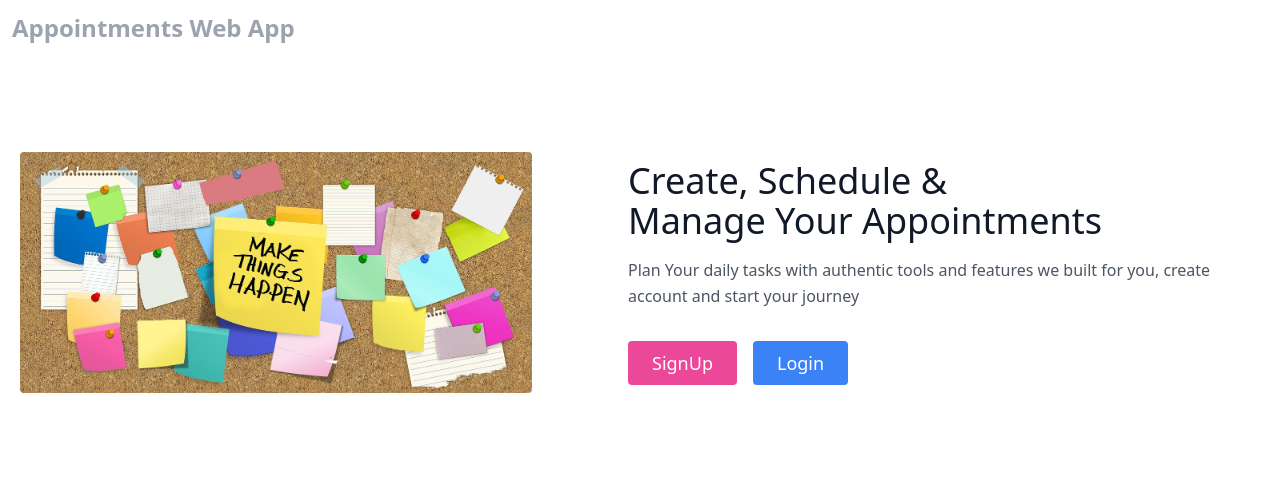
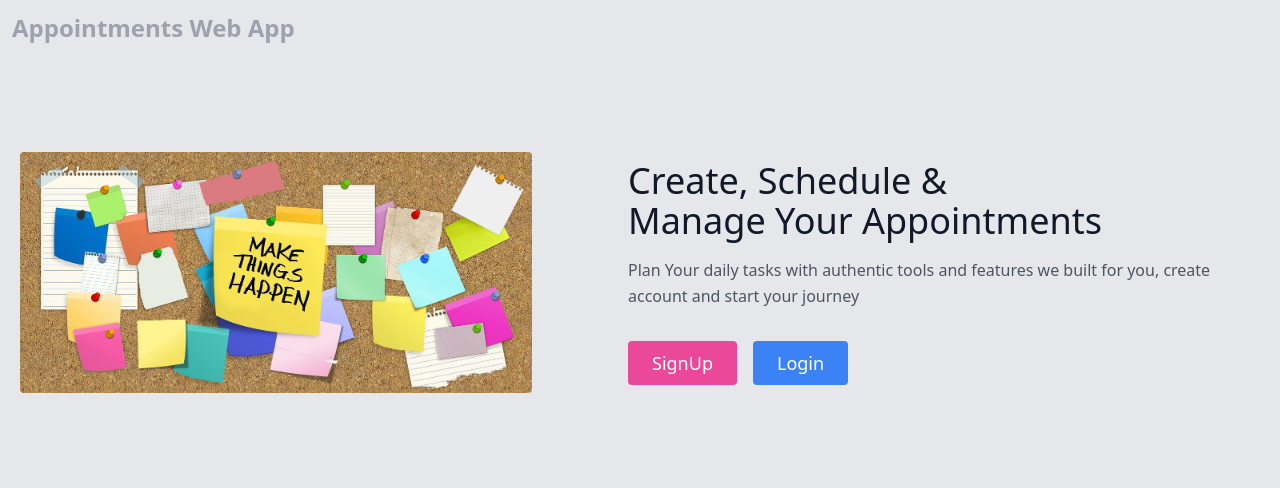
Before and after one commit to nithish1018/ScheduleEase, a Node project: template views/index.ejs in a window 1280 px wide. Shown: the top 488 px of the page. Run offline with Node 20 templates, Linux system fonts and the light colour scheme; the template is opened without the code that fills it, so the values that code supplies are empty; some libraries are stand-ins or nearby versions.

Commit message:
Added ui color

```diff
--- a/views/PasswordReset.ejs
+++ b/views/PasswordReset.ejs
@@ -10,7 +10,7 @@
     <link href="./css/style.css" rel="stylesheet">
 
 </head>
-<body>
+<body class="bg-gray-200" >
 
             <%- include('header.ejs') %>
 
--- a/views/editAppointment.ejs
+++ b/views/editAppointment.ejs
@@ -9,7 +9,7 @@
     <title> Edit Appointment</title>
 
 </head>
-<body>
+<body class="bg-gray-200" >
     <%- include('header.ejs') %>
     <div class="relative mx-auto mb-8 w-fit">
         <% if(messages && messages.error && messages.error.length > 0)  { %>
--- a/views/index.ejs
+++ b/views/index.ejs
@@ -9,7 +9,7 @@
     <script src="https://cdn.tailwindcss.com"></script>
 
 </head>
-<body>
+<body class="bg-gray-200" >
     <div class="col-start-3 col-span-2 ">
         <%- include('header.ejs') %>
     </div>
--- a/views/login.ejs
+++ b/views/login.ejs
@@ -9,7 +9,7 @@
     <title> <%= title %> </title>
 
 </head>
-<body>
+<body class="bg-gray-200" >
             <%- include('header.ejs') %>
             <div class="relative flex min-h-screen flex-col justify-center overflow-hidden py-6">
                 <div class="relative mx-auto mb-8 w-fit">
--- a/views/newappointment.ejs
+++ b/views/newappointment.ejs
@@ -8,7 +8,7 @@
     <script src="https://cdn.tailwindcss.com"></script>
     <title> <%= title %> </title>
 </head>
-<body>
+<body class="bg-gray-200" >
     <%- include('header.ejs') %>
     <div class="relative mx-auto mb-8 w-fit">
         <% if(messages && messages.error && messages.error.length > 0)  { %>
--- a/views/signup.ejs
+++ b/views/signup.ejs
@@ -7,7 +7,7 @@
         <title> <%= title %> </title>
         <script src="https://cdn.tailwindcss.com"></script>
     </head>
-<body>
+<body class="bg-gray-200" >
     <%- include('header.ejs') %>
 
   <div class="relative mx-auto mb-8 w-fit">
--- a/views/tasks.ejs
+++ b/views/tasks.ejs
@@ -28,7 +28,7 @@
         }
     </script>
 </head>
-<body>
+<body class="bg-gray-200" >
     <%- include('header.ejs') %>
     <div class="relative mx-auto mb-8 w-fit">
         <% if(messages && messages.error && messages.error.length > 0)  { %>
@@ -61,7 +61,7 @@
                     <p class="text-2xl px-3 py-4">Your Appointments are:</p>
                     <% for(var i=0; i<allAppointments.length; i++) {%>
                       <div class="flex items-center  gap-2 ">
-                        <br> <a  class="px-3 py-3  hover:text-green-300">
+                        <br> <a  class="px-3 py-3 font-semibold text-xl">
                           <%= i+1 %> .<%=allAppointments[i].appointmentName %> <a class="bg-green-500 px-2 text-white rounded" >Start:</a>  <%= allAppointments[i].start.toLocaleString() %> - <a class="bg-red-500 px-2 text-white rounded" >End:</a> <%= allAppointments[i].end.toLocaleString() %>
                           </a>
                           <div class="flex gap-4  items-center">
@@ -80,7 +80,7 @@
 
                    <% } %>
                    <div>
-                 <br> <a href="appointment/new" class="underline text-green-400 text-2xl px-3 py-3 hover:text-green-600">Add More Appointments From Here</a>
+                 <br> <a href="appointment/new" class="underline text-green-400 text-2xl px-3 py-3 hover:text-green-600">--> Add More Appointments From Here</a>
                   <% } %>
                   </div>
 
```
